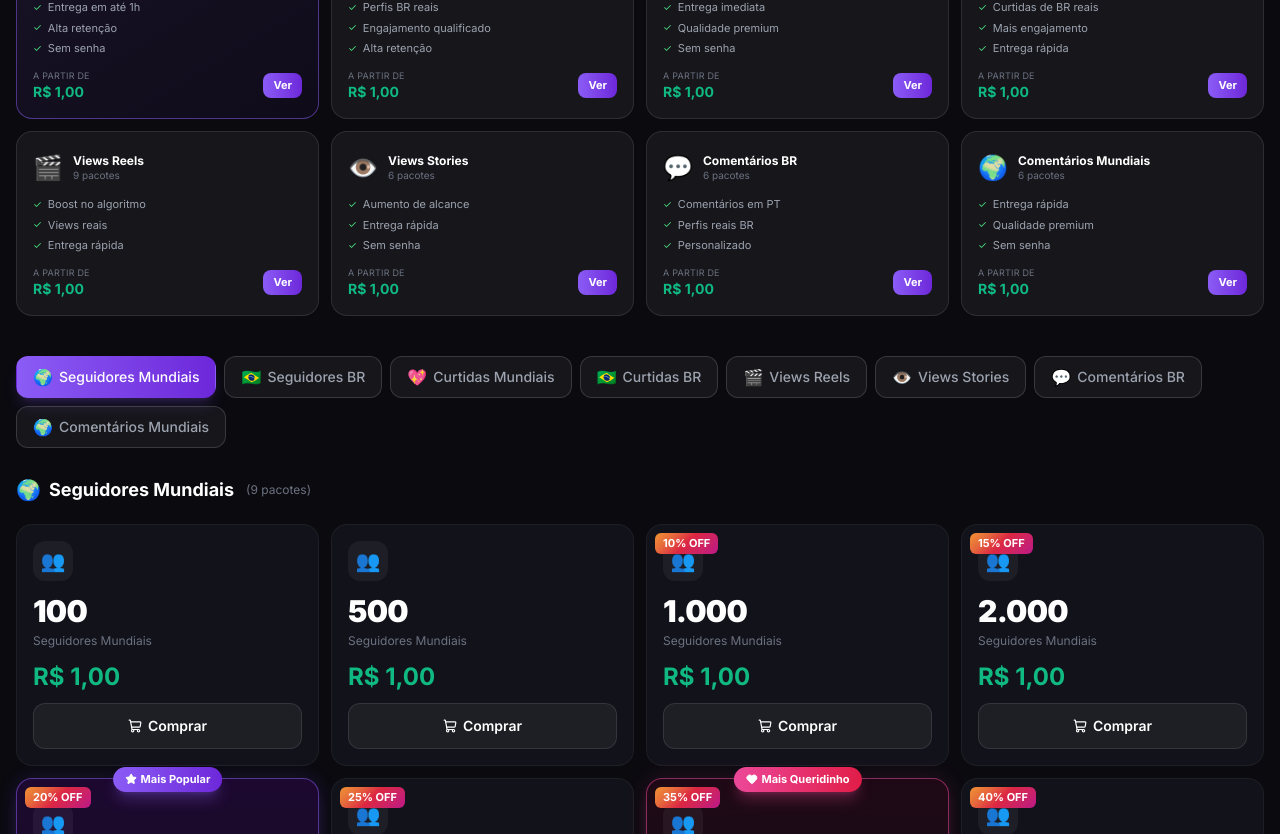
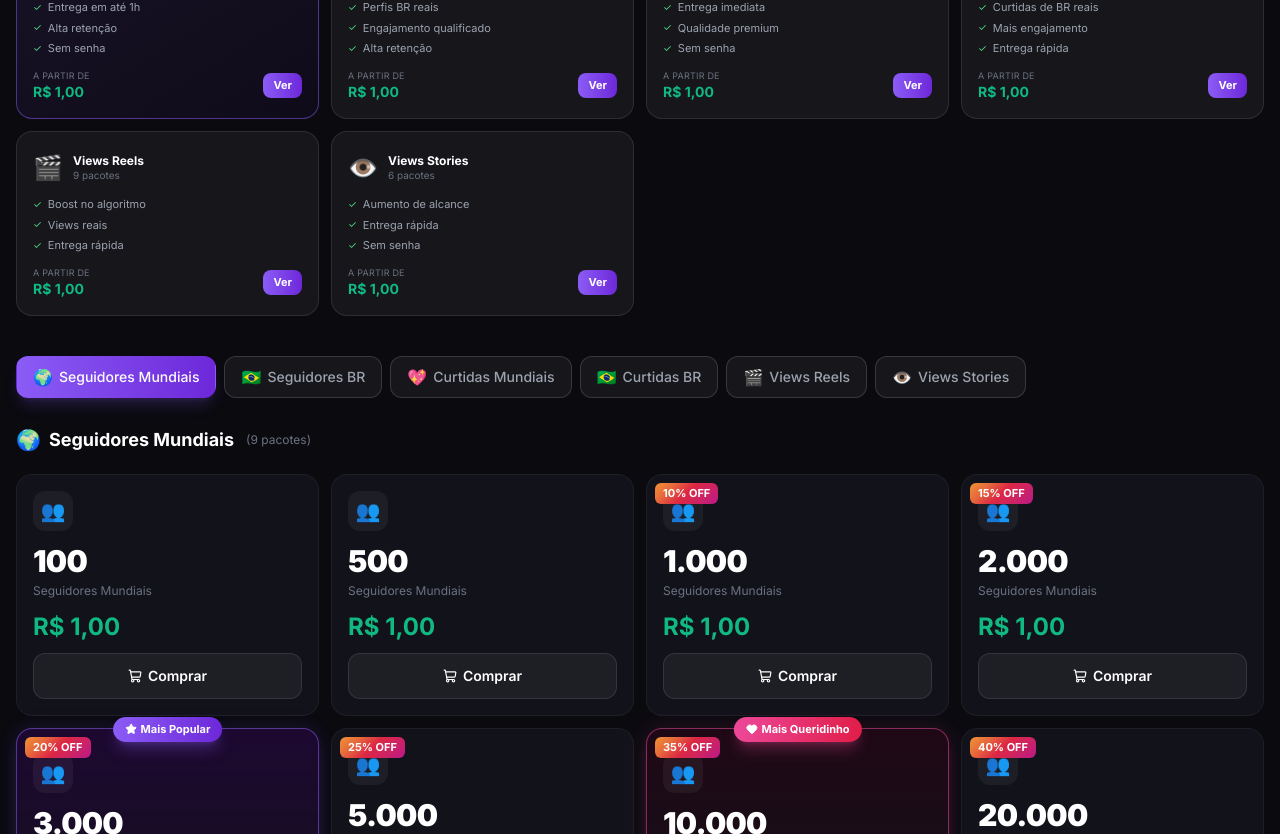
Before and after one commit to faraum/smmpanelv1, a Next.js app: page / in a window 1280 px wide. Shown: the part 820-1654 px from the top of the page. Built offline with nearby package versions, Linux system fonts and the light colour scheme.

Commit message:
Add files via upload

```diff
--- a/src/app/checkout/[orderId]/CheckoutClient.tsx
+++ b/src/app/checkout/[orderId]/CheckoutClient.tsx
@@ -47,11 +47,10 @@ function getCategoryKey(slug: string): string {
   if (slug.startsWith('seguidores')) return 'seguidores'
   if (slug.startsWith('curtidas'))   return 'curtidas'
   if (slug.startsWith('visualizacoes')) return 'visualizacoes'
-  if (slug.startsWith('comentarios'))  return 'comentarios'
   return 'outros'
 }
 
-type ServiceType = 'followers' | 'likes' | 'views' | 'stories' | 'comments'
+type ServiceType = 'followers' | 'likes' | 'views' | 'viewsReels' | 'viewsStories'
 type Region = 'global' | 'brazil'
 
 function parseCategory(slug: string): {
@@ -64,10 +63,8 @@ function parseCategory(slug: string): {
     'seguidores-brasileiros':  { platform: 'instagram', serviceType: 'followers', region: 'brazil' },
     'curtidas-mundiais':       { platform: 'instagram', serviceType: 'likes',     region: 'global' },
     'curtidas-brasileiras':    { platform: 'instagram', serviceType: 'likes',     region: 'brazil' },
-    'visualizacoes-reels':     { platform: 'instagram', serviceType: 'views',     region: 'global' },
-    'views-stories':           { platform: 'instagram', serviceType: 'stories',   region: 'global' },
-    'comentarios-brasileiros': { platform: 'instagram', serviceType: 'comments',  region: 'brazil' },
-    'comentarios-mundiais':    { platform: 'instagram', serviceType: 'comments',  region: 'global' },
+    'visualizacoes-reels':     { platform: 'instagram', serviceType: 'viewsReels',   region: 'global' },
+    'views-stories':           { platform: 'instagram', serviceType: 'viewsStories', region: 'global' },
     'tiktok-seguidores-global': { platform: 'tiktok', serviceType: 'followers', region: 'global' },
     'tiktok-seguidores-br':     { platform: 'tiktok', serviceType: 'followers', region: 'brazil' },
     'tiktok-curtidas-global':   { platform: 'tiktok', serviceType: 'likes',     region: 'global' },
@@ -286,7 +283,7 @@ export default function CheckoutClient({
   const catIcon = purchasedCat === 'seguidores' ? '👥'
     : purchasedCat === 'curtidas' ? '❤️'
     : purchasedCat === 'visualizacoes' ? '▶️'
-    : purchasedCat === 'comentarios' ? '💬' : '⭐'
+    : '⭐'
 
   // ════════════════════════════════════════════════════════════════
   // PHASE: PAYMENT CONFIRMED
--- a/src/components/CategoryCard.tsx
+++ b/src/components/CategoryCard.tsx
@@ -18,7 +18,6 @@ const CATEGORY_FEATURES: Record<string, string[]> = {
   'curtidas-brasileiras':      ['Curtidas de BR reais', 'Mais engajamento', 'Entrega rápida'],
   'visualizacoes-reels':       ['Boost no algoritmo', 'Views reais', 'Entrega rápida'],
   'views-stories':             ['Aumento de alcance', 'Entrega rápida', 'Sem senha'],
-  'comentarios-brasileiros':   ['Comentários em PT', 'Perfis reais BR', 'Personalizado'],
   'tiktok-seguidores-global':  ['Entrega em até 1h', 'Alta retenção', 'Sem senha'],
   'tiktok-seguidores-br':      ['Perfis BR reais', 'Engajamento qualificado', 'Alta retenção'],
   'tiktok-curtidas-global':    ['Entrega imediata', 'Qualidade premium', 'Sem senha'],
--- a/src/components/ServiceCard.tsx
+++ b/src/components/ServiceCard.tsx
@@ -14,7 +14,6 @@ function getTypeIcon(slug: string): string {
   if (slug.startsWith('seguidores')) return '👥'
   if (slug.startsWith('curtidas')) return '❤️'
   if (slug.startsWith('visualizacoes')) return '▶️'
-  if (slug.startsWith('comentarios')) return '💬'
   return '⭐'
 }
 
--- a/src/components/SocialProofPopup.tsx
+++ b/src/components/SocialProofPopup.tsx
@@ -10,13 +10,13 @@ const socialProofs = [
   { name: 'Lucas Ferreira', action: 'Comprou visualizações para seu Reels', time: '5min atrás' },
   { name: 'Camila Santos', action: 'Comprou 500 curtidas brasileiras', time: 'Agora' },
   { name: 'Rafael Costa', action: 'Comprou 5.000 seguidores mundiais', time: '1min atrás' },
-  { name: 'Juliana Mendes', action: 'Comprou comentários brasileiros', time: '4min atrás' },
+  { name: 'Juliana Mendes', action: 'Comprou 500 curtidas mundiais', time: '4min atrás' },
   { name: 'Pedro Henrique', action: 'Comprou 2.000 seguidores brasileiros', time: '2min atrás' },
   { name: 'Amanda Rodrigues', action: 'Comprou 10.000 visualizações Reels', time: 'Agora' },
   { name: 'Thiago Almeida', action: 'Comprou 3.000 seguidores mundiais', time: '6min atrás' },
   { name: 'Beatriz Lima', action: 'Comprou curtidas para seu post', time: '1min atrás' },
   { name: 'Gabriel Nascimento', action: 'Comprou 500 seguidores brasileiros', time: '3min atrás' },
-  { name: 'Isabela Martins', action: 'Comprou 50 comentários brasileiros', time: 'Agora' },
+  { name: 'Isabela Martins', action: 'Comprou 1.000 curtidas brasileiras', time: 'Agora' },
   { name: 'Diego Barbosa', action: 'Comprou 100.000 visualizações Reels', time: '5min atrás' },
   { name: 'Larissa Araújo', action: 'Comprou 1.000 curtidas mundiais', time: '2min atrás' },
   { name: 'Mateus Silva', action: 'Comprou 10.000 seguidores mundiais', time: '4min atrás' },
--- a/src/components/UsernameModal.tsx
+++ b/src/components/UsernameModal.tsx
@@ -15,7 +15,6 @@ function getTypeIcon(slug: string): string {
   if (slug.includes('seguidores')) return '👥'
   if (slug.includes('curtidas')) return '❤️'
   if (slug.includes('visualizacoes') || slug.includes('views')) return '▶️'
-  if (slug.includes('comentarios')) return '💬'
   if (slug.includes('stories')) return '👁️'
   return '⭐'
 }
@@ -198,7 +197,7 @@ export default function UsernameModal({ pkg, onClose }: UsernameModalProps) {
             />
           </div>
 
-          {/* Post link (likes, views, comments) */}
+          {/* Post link (likes, views) */}
           {isPost && (
             <div>
               <label className="block text-sm font-medium text-gray-300 mb-2">
--- a/src/data/packages.ts
+++ b/src/data/packages.ts
@@ -43,8 +43,6 @@ export const instagramSubCategories: Category[] = [
   { name: 'Curtidas BR',             slug: 'curtidas-brasileiras',   icon: '🇧🇷', inputType: 'post',    platform: 'instagram' },
   { name: 'Views Reels',             slug: 'visualizacoes-reels',    icon: '🎬', inputType: 'post',    platform: 'instagram' },
   { name: 'Views Stories',           slug: 'views-stories',          icon: '👁️', inputType: 'profile', platform: 'instagram' },
-  { name: 'Comentários BR',          slug: 'comentarios-brasileiros',icon: '💬', inputType: 'post',    platform: 'instagram' },
-  { name: 'Comentários Mundiais',    slug: 'comentarios-mundiais',   icon: '🌍', inputType: 'post',    platform: 'instagram' },
 ]
 
 export const tiktokSubCategories: Category[] = [
@@ -124,22 +122,6 @@ const RAW_PACKAGES: Package[] = [
   { id: 'sto-5000',  platform: 'instagram', category: 'Views Stories', categorySlug: 'views-stories', name: 'Views Stories Instagram 👁️', quantity: 5000,  priceBRL: 49.90, bulkServiceId: 0, inputType: 'profile', discount: '25% OFF' },
   { id: 'sto-10000', platform: 'instagram', category: 'Views Stories', categorySlug: 'views-stories', name: 'Views Stories Instagram 👁️', quantity: 10000, priceBRL: 89.90, bulkServiceId: 0, inputType: 'profile', discount: '35% OFF', badge: 'loved' },
 
-  // ── Comentários Brasileiros ───────────────────────────────────────────────
-  { id: 'com-5',   platform: 'instagram', category: 'Comentários Brasileiros', categorySlug: 'comentarios-brasileiros', name: 'Comentários Brasileiros', quantity: 5,   priceBRL: 5.90,  bulkServiceId: 0, inputType: 'post' },
-  { id: 'com-10',  platform: 'instagram', category: 'Comentários Brasileiros', categorySlug: 'comentarios-brasileiros', name: 'Comentários Brasileiros', quantity: 10,  priceBRL: 10.90, bulkServiceId: 0, inputType: 'post', discount: '10% OFF' },
-  { id: 'com-20',  platform: 'instagram', category: 'Comentários Brasileiros', categorySlug: 'comentarios-brasileiros', name: 'Comentários Brasileiros', quantity: 20,  priceBRL: 20.90, bulkServiceId: 0, inputType: 'post', discount: '15% OFF', badge: 'popular', popular: true },
-  { id: 'com-30',  platform: 'instagram', category: 'Comentários Brasileiros', categorySlug: 'comentarios-brasileiros', name: 'Comentários Brasileiros', quantity: 30,  priceBRL: 30.90, bulkServiceId: 0, inputType: 'post', discount: '20% OFF' },
-  { id: 'com-50',  platform: 'instagram', category: 'Comentários Brasileiros', categorySlug: 'comentarios-brasileiros', name: 'Comentários Brasileiros', quantity: 50,  priceBRL: 44.90, bulkServiceId: 0, inputType: 'post', discount: '25% OFF' },
-  { id: 'com-100', platform: 'instagram', category: 'Comentários Brasileiros', categorySlug: 'comentarios-brasileiros', name: 'Comentários Brasileiros', quantity: 100, priceBRL: 79.90, bulkServiceId: 0, inputType: 'post', discount: '30% OFF', badge: 'loved' },
-
-  // ── Comentários Mundiais ──────────────────────────────────────────────────
-  { id: 'com-g-5',   platform: 'instagram', category: 'Comentários Mundiais', categorySlug: 'comentarios-mundiais', name: 'Comentários Mundiais', quantity: 5,   priceBRL: 4.90,  bulkServiceId: 476, inputType: 'post' },
-  { id: 'com-g-10',  platform: 'instagram', category: 'Comentários Mundiais', categorySlug: 'comentarios-mundiais', name: 'Comentários Mundiais', quantity: 10,  priceBRL: 8.90,  bulkServiceId: 476, inputType: 'post', discount: '10% OFF' },
-  { id: 'com-g-20',  platform: 'instagram', category: 'Comentários Mundiais', categorySlug: 'comentarios-mundiais', name: 'Comentários Mundiais', quantity: 20,  priceBRL: 16.90, bulkServiceId: 476, inputType: 'post', discount: '15% OFF', badge: 'popular', popular: true },
-  { id: 'com-g-30',  platform: 'instagram', category: 'Comentários Mundiais', categorySlug: 'comentarios-mundiais', name: 'Comentários Mundiais', quantity: 30,  priceBRL: 24.90, bulkServiceId: 476, inputType: 'post', discount: '20% OFF' },
-  { id: 'com-g-50',  platform: 'instagram', category: 'Comentários Mundiais', categorySlug: 'comentarios-mundiais', name: 'Comentários Mundiais', quantity: 50,  priceBRL: 39.90, bulkServiceId: 476, inputType: 'post', discount: '25% OFF' },
-  { id: 'com-g-100', platform: 'instagram', category: 'Comentários Mundiais', categorySlug: 'comentarios-mundiais', name: 'Comentários Mundiais', quantity: 100, priceBRL: 69.90, bulkServiceId: 476, inputType: 'post', discount: '30% OFF', badge: 'loved' },
-
   // ══ TIKTOK ════════════════════════════════════════════════════════════════════
 
   // ── TikTok Seguidores Global ──────────────────────────────────────────────
--- /dev/null
+++ b/src/lib/clean-links.ts
@@ -0,0 +1,29 @@
+// Instagram: curtidas, views reels — precisa do link do post/reel
+export function cleanInstagramPost(raw: string): string | null {
+  const m = raw.match(/instagram\.com\/(p|reel|tv)\/([A-Za-z0-9_-]+)/);
+  return m ? `https://www.instagram.com/${m[1]}/${m[2]}/` : null;
+}
+
+// Instagram views stories
+export function cleanInstagramStory(raw: string): string | null {
+  const m = raw.match(/instagram\.com\/stories\/([A-Za-z0-9_.]+)\/(\d+)/);
+  return m ? `https://www.instagram.com/stories/${m[1]}/${m[2]}/` : null;
+}
+
+// TikTok: curtidas e views — precisa do link do vídeo
+export function cleanTikTokVideo(raw: string): string | null {
+  // aceita formato completo e vm.tiktok.com encurtado
+  const full = raw.match(/tiktok\.com\/@[A-Za-z0-9_.]+\/video\/(\d+)/);
+  if (full) return raw.split('?')[0]; // remove parâmetros, mantém link do vídeo
+  const short = raw.match(/vm\.tiktok\.com\/[A-Za-z0-9]+/);
+  if (short) return short[0].startsWith('http') ? short[0] : `https://${short[0]}`;
+  return null;
+}
+
+// Perfil (seguidores) — só o @
+export function cleanProfile(username: string, platform: 'instagram' | 'tiktok'): string {
+  const u = username.replace('@', '').trim();
+  return platform === 'tiktok'
+    ? `https://www.tiktok.com/@${u}`
+    : `https://www.instagram.com/${u}`;
+}
--- a/src/lib/service-ids.ts
+++ b/src/lib/service-ids.ts
@@ -3,10 +3,10 @@
 
 export const BULK_SERVICE_IDS: Record<string, Record<string, Record<string, number>>> = {
   instagram: {
-    followers: { global: 14805, brazil: 8695 },
-    likes:     { global: 3319,  brazil: 14388 },
-    views:     { global: 4494,  brazil: 4494 },
-    comments:  { global: 476,   brazil: 8701 },
+    followers:   { global: 14805, brazil: 8695 },
+    likes:       { global: 3319,  brazil: 14388 },
+    viewsReels:  { global: 237,   brazil: 237 },
+    viewsStories:{ global: 454,   brazil: 454 },
   },
   tiktok: {
     followers: { global: 13764, brazil: 13090 },
```
Also changed, not shown: src/app/api/order/create/route.ts (+10 -5 lines), next-env.d.ts, src/lib/activepayments.ts (line endings or trailing spaces).
